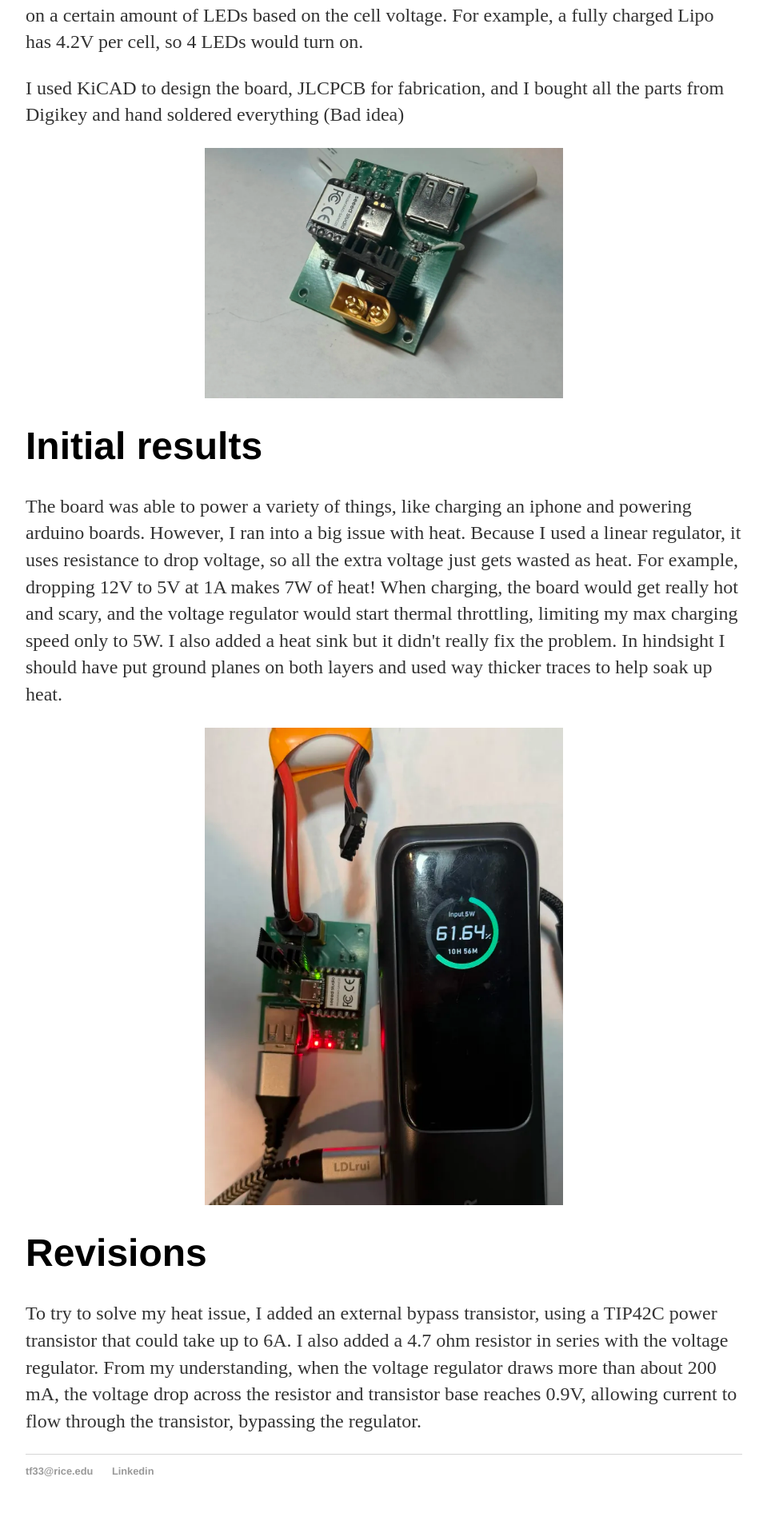
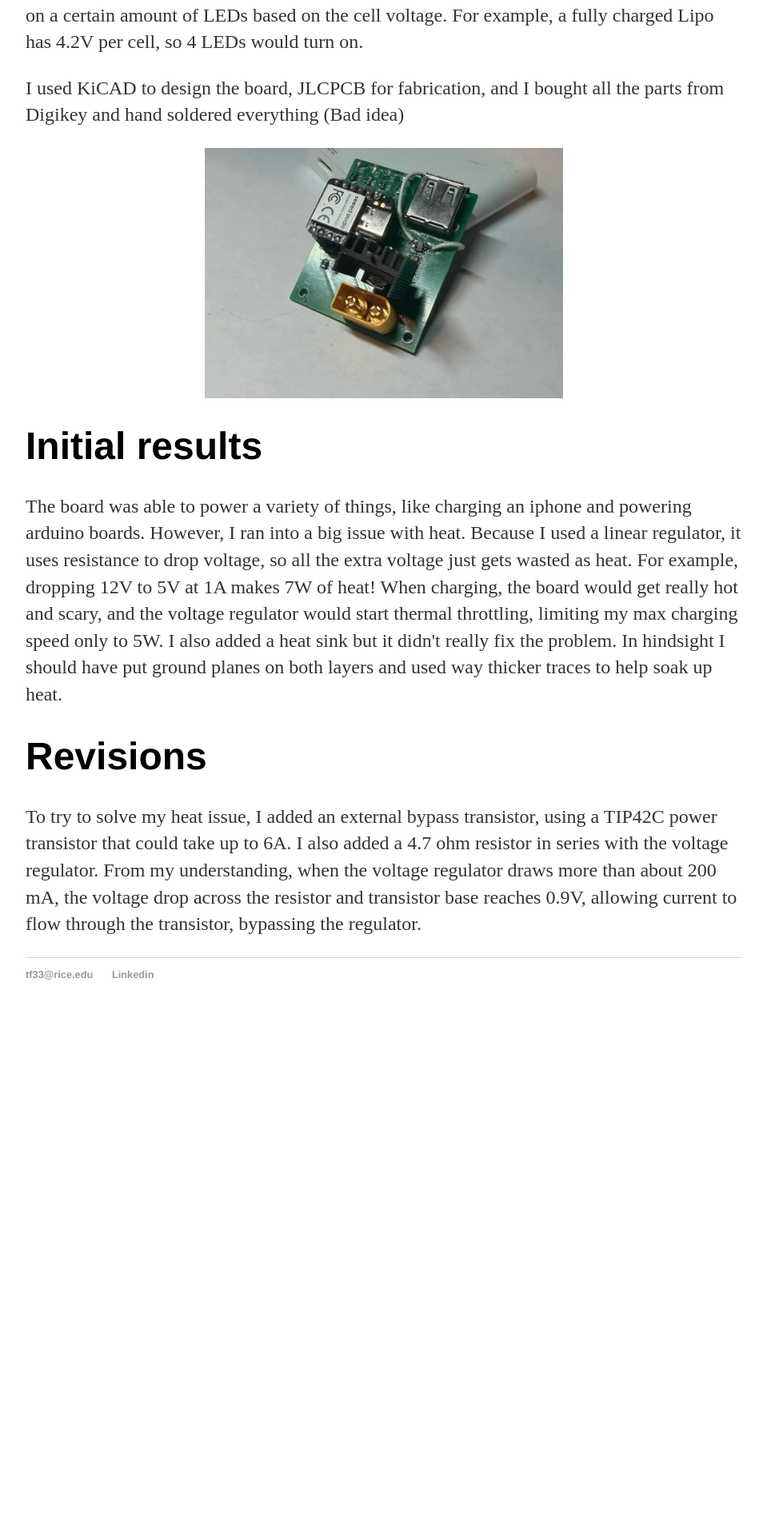
Before and after one commit to tfu1897/tfu1897.github.io, a Jekyll site: the page built from Projects/charger.html, in a window 1280 px wide. Shown: the part 866-2773 px from the top of the page at 80% size, without its empty margins (160-1119 px from the left). Built offline with Jekyll 4.4.1, drawn with Linux system fonts in a browser that asks for light colours; after the commit the page ends 2152 px from its top, so only the background shows below that.

Commit message:
Update charger.html

```diff
--- a/Projects/charger.html
+++ b/Projects/charger.html
@@ -15,7 +15,7 @@ permalink: /Projects/charger/
 		<img src="{{ 'images/board.jpg' | relative_url }}" class="centered-image">
 	<h1>Initial results</h1>
 	<p>The board was able to power a variety of things, like charging an iphone and powering arduino boards.  However, I ran into a big issue with heat. Because I used a linear regulator, it uses resistance to drop voltage, so all the extra voltage just gets wasted as heat. For example, dropping 12V to 5V at 1A makes 7W of heat!  When charging, the board would get really hot and scary, and the voltage regulator would start thermal throttling, limiting my max charging speed only to 5W.  I also added a heat sink but it didn't really fix the problem. In hindsight I should have put ground planes on both layers and used way thicker traces to help soak up heat.</p>
-		<img src="{{ 'images/charge.jpg' | relative_url }}" class="centered-image">
+
 	<h1>Revisions</h1>
 	<p>To try to solve my heat issue, I added an external bypass transistor, using a TIP42C power transistor that could take up to 6A.  I also added a 4.7 ohm resistor in series with the voltage regulator.  From my understanding, when the voltage regulator draws more than about 200 mA, the voltage drop across the resistor and transistor base reaches 0.9V, allowing current to flow through the transistor, bypassing the regulator. </p>
 </div>
```
